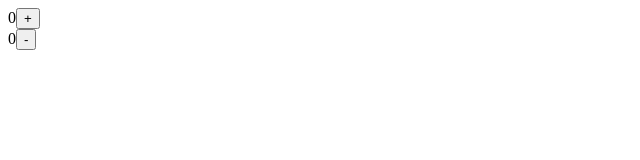
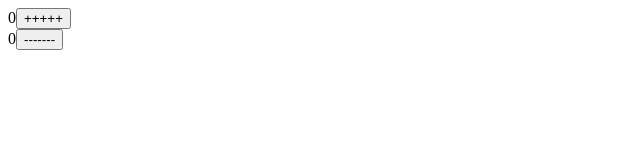
Before and after one commit to naoki-tomita/flux, a React (Create React App) app: page / in a window 1280 px wide. Shown: the top 160 px of the page, without its empty margins (0-640 px from the left). Built offline with nearby package versions, Linux system fonts and the light colour scheme.

Commit message:
first commit.

```diff
--- a/src/App.tsx
+++ b/src/App.tsx
@@ -1,50 +1,31 @@
-import React, { useState, createContext, FunctionComponent, useContext } from 'react';
-
-function useCounter() {
-  const [count, setCount] = useState<number>(0);
-  return {
-    count,
-    increment: () => setCount(count + 1),
-    decrement: () => setCount(count - 1),
-  };
-}
-
-const CounterContext = createContext<{
-  count: number;
-  increment: () => void;
-  decrement: () => void
-}>({
-  count: 0,
-  increment: () => {},
-  decrement: () => {}
-});
+import React, { FunctionComponent, useContext } from 'react';
+import { StoreProvider, Context } from "./Store"
 
 const Component1: FunctionComponent = () => {
-  const { count, increment } = useContext(CounterContext);
+  const { count, increment } = useContext(Context);
   return (
     <div>
       {count}
-      <button onClick={increment}>+</button>
+      <button onClick={increment}>+++++</button>
     </div>
   );
 }
 
 const Component2: FunctionComponent = () => {
-  const { count, decrement } = useContext(CounterContext);
+  const { count, decrement } = useContext(Context);
   return (
     <div>
       {count}
-      <button onClick={decrement}>-</button>
+      <button onClick={decrement}>-------</button>
     </div>
   );
 }
 
 export const App: FunctionComponent = () => {
-  const counter = useCounter();
   return (
-    <CounterContext.Provider value={counter}>
+    <StoreProvider>
       <Component1 />
       <Component2 />
-    </CounterContext.Provider>
+    </StoreProvider>
   );
 }
--- /dev/null
+++ b/src/Store.tsx
@@ -0,0 +1,32 @@
+import React, { createContext, useState, FunctionComponent } from "react";
+
+interface State {
+  count: number;
+}
+
+interface Actions {
+  increment: () => void;
+  decrement: () => void;
+}
+
+export const Context = createContext<State & Actions>({
+  count: 0,
+  increment: () => null,
+  decrement: () => null,
+});
+
+function useCounter() {
+  const [count, setCount] = useState(0);
+  return {
+    count,
+    increment: () => setCount(count + 1),
+    decrement: () => setCount(count - 1),
+  };
+}
+
+export const StoreProvider: FunctionComponent = ({ children }) => {
+  const counter = useCounter();
+  return (
+    <Context.Provider value={counter}>{children}</Context.Provider>
+  );
+}
```
